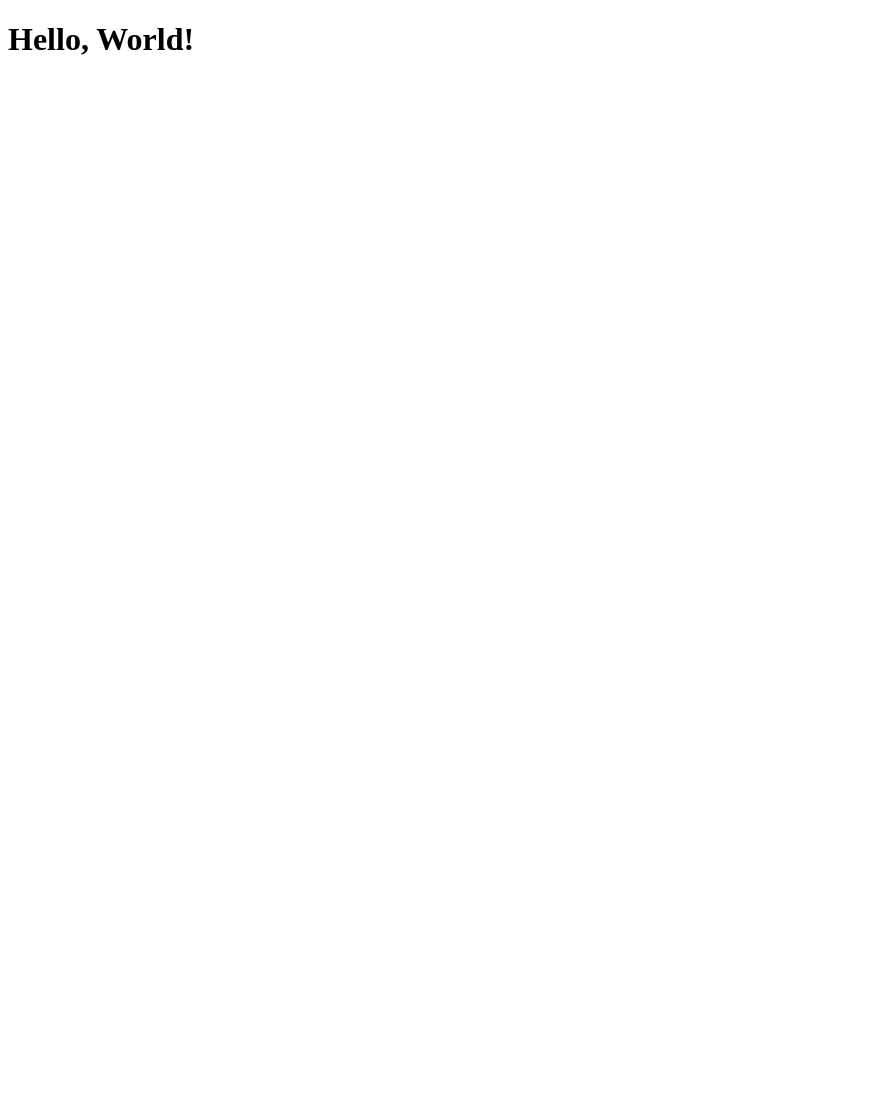
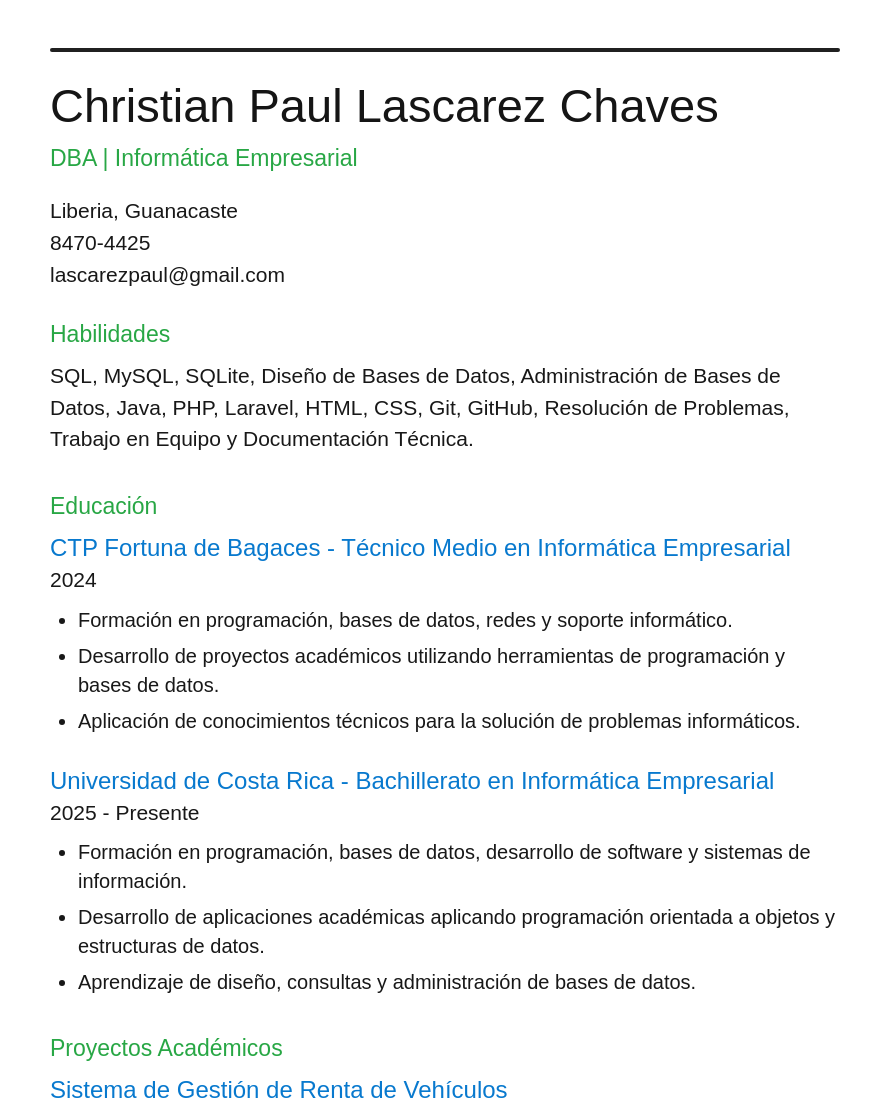
Before and after one commit to chrischaves0710-droid/Proyecto, a website: page src/index.html in a window 1280 px wide. Shown: the top 1100 px of the page, without its empty margins (0-895 px from the left). Before the commit the page ends 800 px from the top, so only its background shows below. Drawn offline with Linux system fonts and the light colour scheme.

Commit message:
Add initial CV layout and styling in HTML and CSS

```diff
--- a/src/index.css
+++ b/src/index.css
@@ -0,0 +1,187 @@
+* {
+    box-sizing: border-box;
+}
+
+body {
+    margin: 0;
+    background-color: white;
+    color: #181818;
+    font-family: Arial, Helvetica, sans-serif;
+}
+
+.cv {
+    width: 790px;
+    max-width: calc(100% - 80px);
+
+    margin-top: 48px;
+    margin-left: 50px;
+    margin-bottom: 80px;
+}
+
+/* Línea superior */
+
+.line {
+    width: 100%;
+    height: 4px;
+
+    background-color: #202020;
+
+    border-radius: 2px;
+
+    margin-bottom: 28px;
+}
+
+/* Nombre */
+
+h1 {
+    margin: 0 0 13px 0;
+
+    font-size: 47px;
+    line-height: 1.1;
+
+    font-weight: 400;
+
+    color: #151515;
+}
+
+/* Puesto */
+
+h2 {
+    margin: 0 0 23px 0;
+
+    font-size: 23px;
+    font-weight: 500;
+
+    color: #28a745;
+}
+
+/* Información personal */
+
+.contact {
+    margin-bottom: 31px;
+}
+
+.contact p {
+    margin: 0;
+
+    font-size: 21px;
+    line-height: 1.52;
+}
+
+.contact a {
+    color: #181818;
+    text-decoration: none;
+}
+
+/* Secciones */
+
+section {
+    margin-bottom: 38px;
+}
+
+/* Skills, Education, Experience... */
+
+h3 {
+    margin: 0 0 12px 0;
+
+    font-size: 23px;
+    font-weight: 500;
+
+    color: #28a745;
+}
+
+/* Nombre de universidad, proyecto, etc */
+
+h4 {
+    margin: 0;
+
+    font-size: 24px;
+    line-height: 1.3;
+
+    font-weight: 500;
+
+    color: #0879ce;
+}
+
+p {
+    margin-top: 5px;
+    margin-bottom: 6px;
+
+    font-size: 21px;
+    line-height: 1.5;
+}
+
+.date {
+    margin: 1px 0 5px 0;
+
+    font-size: 21px;
+
+    color: #181818;
+}
+
+/* Cada bloque */
+
+.item {
+    margin-bottom: 29px;
+}
+
+ul {
+    margin-top: 10px;
+    margin-bottom: 10px;
+
+    padding-left: 28px;
+}
+
+li {
+    margin-bottom: 7px;
+
+    font-size: 20px;
+    line-height: 1.45;
+}
+
+/* Enlaces */
+
+a {
+    color: #0879ce;
+    text-decoration: none;
+}
+
+a:hover {
+    text-decoration: underline;
+}
+
+strong {
+    font-weight: 600;
+}
+
+/* Adaptación a celular */
+
+@media (max-width: 700px) {
+
+    .cv {
+        width: auto;
+        max-width: none;
+
+        margin: 30px 25px 60px 25px;
+    }
+
+    h1 {
+        font-size: 36px;
+    }
+
+    h2,
+    h3 {
+        font-size: 20px;
+    }
+
+    h4 {
+        font-size: 20px;
+    }
+
+    p,
+    li,
+    .contact p,
+    .date {
+        font-size: 17px;
+    }
+}
--- a/src/index.html
+++ b/src/index.html
@@ -1,11 +1,207 @@
 <!DOCTYPE html>
-<html lang="en">
+<html lang="es">
+
 <head>
     <meta charset="UTF-8">
-    <meta name="viewport" content="width=device-width, initial-scale=1.0">
-    <title>Document</title>
+
+    <meta
+        name="viewport"
+        content="width=device-width, initial-scale=1.0"
+    >
+
+    <title>CV - Christian Paul Lascarez Chaves</title>
+
+    <link rel="stylesheet" href="./index.css">
 </head>
+
 <body>
-    <h1>Hello, World!</h1>
+
+    <main class="cv">
+
+        <header class="header">
+
+            <div class="line"></div>
+
+            <h1>Christian Paul Lascarez Chaves</h1>
+
+            <h2>DBA | Informática Empresarial</h2>
+
+            <div class="contact">
+                <p>Liberia, Guanacaste</p>
+                <p>8470-4425</p>
+                <p>
+                    <a href="mailto:lascarezpaul@gmail.com">
+                        lascarezpaul@gmail.com
+                    </a>
+                </p>
+            </div>
+
+        </header>
+
+
+        <section>
+
+            <h3>Habilidades</h3>
+
+            <p>
+                SQL, MySQL, SQLite, Diseño de Bases de Datos,
+                Administración de Bases de Datos, Java, PHP, Laravel,
+                HTML, CSS, Git, GitHub, Resolución de Problemas,
+                Trabajo en Equipo y Documentación Técnica.
+            </p>
+
+        </section>
+
+
+        <section>
+
+            <h3>Educación</h3>
+
+            <div class="item">
+
+                <h4>
+                    CTP Fortuna de Bagaces - Técnico Medio en Informática Empresarial
+                </h4>
+
+                <p class="date">2024</p>
+
+                <ul>
+                    <li>
+                        Formación en programación, bases de datos,
+                        redes y soporte informático.
+                    </li>
+
+                    <li>
+                        Desarrollo de proyectos académicos utilizando
+                        herramientas de programación y bases de datos.
+                    </li>
+
+                    <li>
+                        Aplicación de conocimientos técnicos para la
+                        solución de problemas informáticos.
+                    </li>
+                </ul>
+
+            </div>
+
+
+            <div class="item">
+
+                <h4>
+                    Universidad de Costa Rica - Bachillerato en Informática Empresarial
+                </h4>
+
+                <p class="date">2025 - Presente</p>
+
+                <ul>
+                    <li>
+                        Formación en programación, bases de datos,
+                        desarrollo de software y sistemas de información.
+                    </li>
+
+                    <li>
+                        Desarrollo de aplicaciones académicas aplicando
+                        programación orientada a objetos y estructuras de datos.
+                    </li>
+
+                    <li>
+                        Aprendizaje de diseño, consultas y administración
+                        de bases de datos.
+                    </li>
+                </ul>
+
+            </div>
+
+        </section>
+
+
+        <section>
+
+            <h3>Proyectos Académicos</h3>
+
+            <div class="item">
+
+                <h4>Sistema de Gestión de Renta de Vehículos</h4>
+
+                <p class="date">Proyecto universitario</p>
+
+                <ul>
+                    <li>
+                        Desarrollo de una aplicación para gestionar vehículos,
+                        accesorios, estados y rentas.
+                    </li>
+
+                    <li>
+                        Implementación de operaciones CRUD,
+                        validaciones y reglas de negocio.
+                    </li>
+
+                    <li>
+                        Uso de PHP, Laravel, bases de datos y Git
+                        para el control de versiones.
+                    </li>
+                </ul>
+
+                <p>
+                    <strong>Tecnologías:</strong>
+                    PHP, Laravel, SQL, Git y GitHub.
+                </p>
+
+            </div>
+
+
+            <div class="item">
+
+                <h4>Administración y Diseño de Bases de Datos</h4>
+
+                <p class="date">Proyecto académico</p>
+
+                <ul>
+                    <li>
+                        Creación y modificación de estructuras de bases de datos.
+                    </li>
+
+                    <li>
+                        Desarrollo de consultas SQL para obtener,
+                        filtrar y organizar información.
+                    </li>
+
+                    <li>
+                        Aplicación de conceptos básicos de índices,
+                        respaldos y recuperación de información.
+                    </li>
+                </ul>
+
+                <p>
+                    <strong>Tecnologías:</strong>
+                    SQL, MySQL y SQLite.
+                </p>
+
+            </div>
+
+        </section>
+
+
+        <section>
+
+            <h3>En Internet</h3>
+
+            <p>
+                GitHub:
+                <a
+                    href="https://github.com/chrischaves0710-droid"
+                    target="_blank"
+                    rel="noopener noreferrer">
+
+                    github.com/chrischaves0710-droid
+
+                </a>
+            </p>
+
+        </section>
+
+    </main>
+
 </body>
+
 </html>
```
